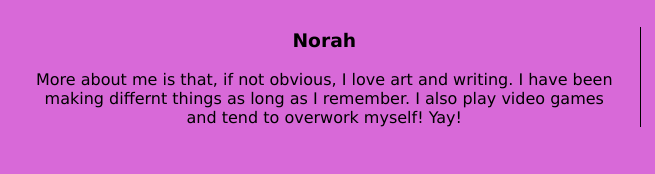
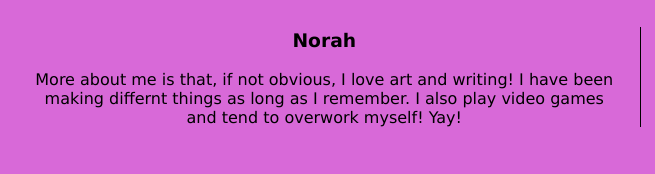
Before and after one commit to enslaved-water/V-Studios, a plain HTML site: page index.html in a window 1280 px wide. Both pictures are taken after a click on the button "Intro". Shown: the part 588-762 px from the top of the page, 0-655 px from the left. Drawn offline with Linux system fonts and the light colour scheme.

Commit message:
Update index.html

```diff
--- a/index.html
+++ b/index.html
@@ -134,7 +134,7 @@
 
 <div class="container">
     <div class="left-text"> <h3>Norah</h3>
-        <p>More about me is that, if not obvious, I love art and writing. I have been making differnt things as long as I remember. I also play video games and tend to overwork myself! Yay!  </p>
+        <p>More about me is that, if not obvious, I love art and writing! I have been making differnt things as long as I remember. I also play video games and tend to overwork myself! Yay!  </p>
     </div>
 
     <div class="line"></div>
```
